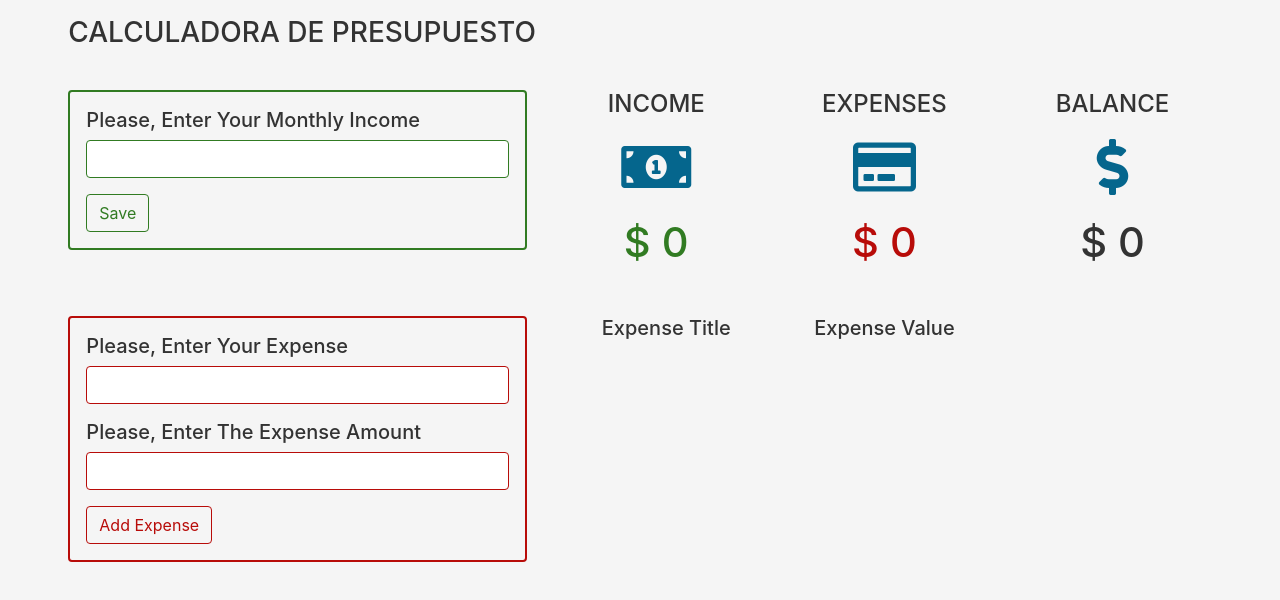
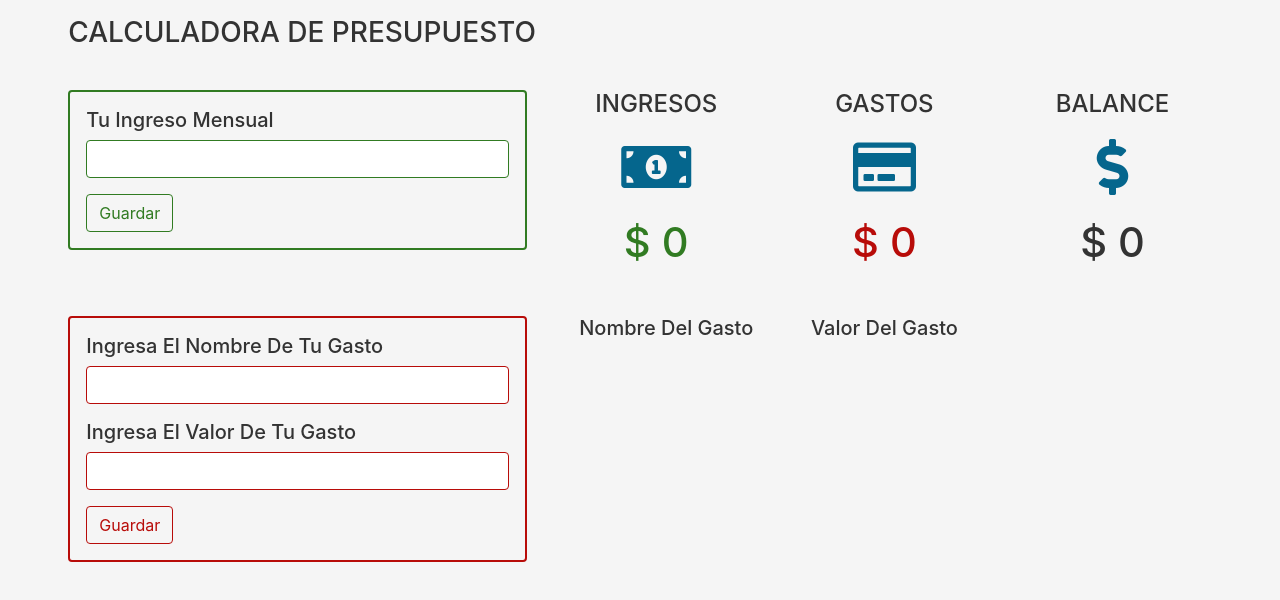
Before and after one commit to jpromanonet/budgetAppJs, a plain HTML site: page index.html in a window 1280 px wide. Drawn offline with Linux system fonts and the light colour scheme.

Commit message:
New language

```diff
--- a/index.html
+++ b/index.html
@@ -35,7 +35,7 @@
               <!-- budget form -->
               <form id="budget-form" class="budget-form">
                 <h5 class="text-capitalize">
-                  Please, enter your monthly income
+                  Tu ingreso mensual
                 </h5>
                 <div class="form-group">
                   <input
@@ -50,7 +50,7 @@
                   class="btn text-capitalize budget-submit"
                   id="budget-submit"
                 >
-                  Save
+                  Guardar
                 </button>
               </form>
             </div>
@@ -58,7 +58,7 @@
               <!-- app info -->
               <div class="row my-3">
                 <div class="col-4 text-center mb-2">
-                  <h6 class="text-uppercase info-title">Income</h6>
+                  <h6 class="text-uppercase info-title">Ingresos</h6>
                   <span class="budget-icon"
                     ><i class="fas fa-money-bill-alt"></i
                   ></span>
@@ -67,7 +67,7 @@
                   </h4>
                 </div>
                 <div class="col-4 text-center">
-                  <h6 class="text-uppercase info-title">expenses</h6>
+                  <h6 class="text-uppercase info-title">Gastos</h6>
                   <span class="expense-icon"
                     ><i class="far fa-credit-card"></i
                   ></span>
@@ -96,7 +96,7 @@
               </div>
               <!-- expense form -->
               <form id="expense-form" class="expense-form">
-                <h5 class="text-capitalize">please, enter your expense</h5>
+                <h5 class="text-capitalize">Ingresa el nombre de tu gasto</h5>
                 <div class="form-group">
                   <input
                     type="text"
@@ -105,7 +105,7 @@
                   />
                 </div>
                 <h5 class="text-capitalize">
-                  please, enter the expense amount
+                  Ingresa el valor de tu gasto
                 </h5>
                 <div class="form-group">
                   <input
@@ -120,7 +120,7 @@
                   class="btn text-capitalize expense-submit"
                   id="expense-submit"
                 >
-                  add expense
+                  Guardar
                 </button>
               </form>
             </div>
@@ -130,8 +130,8 @@
                 <div
                   class="expense-list__info d-flex justify-content-between text-capitalize"
                 >
-                  <h5 class="list-item">expense title</h5>
-                  <h5 class="list-item">expense value</h5>
+                  <h5 class="list-item">Nombre del gasto</h5>
+                  <h5 class="list-item">Valor del gasto</h5>
                   <h5 class="list-item"></h5>
                 </div>
                 <!-- single expense -->
```
